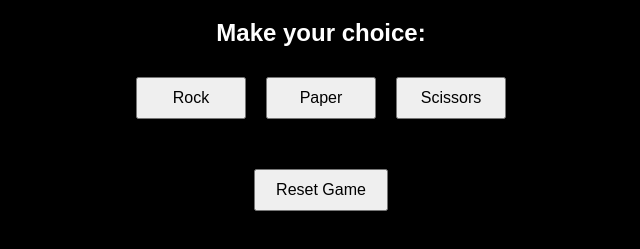
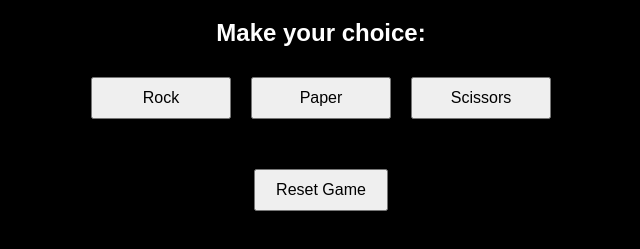
Before and after one commit to Wjpayne/RockPaperScissors, a plain HTML site: page index.html in a window 1280 px wide. Shown: the part 81-330 px from the top of the page, without its empty margins (319-959 px from the left). Drawn offline with Linux system fonts and the light colour scheme.

Commit message:
fix button sizing

```diff
--- a/styles.css
+++ b/styles.css
@@ -35,7 +35,7 @@ h2 {
   padding: 10px 20px;
   font-size: 16px;
   cursor: pointer;
-  width: 110px;
+  width: 140px;
 }
 
 #result,
@@ -76,7 +76,6 @@ h2 {
     border-radius: 10px;
     color: black;
     margin: 10px;
-
   }
 
   .buttons {
```
